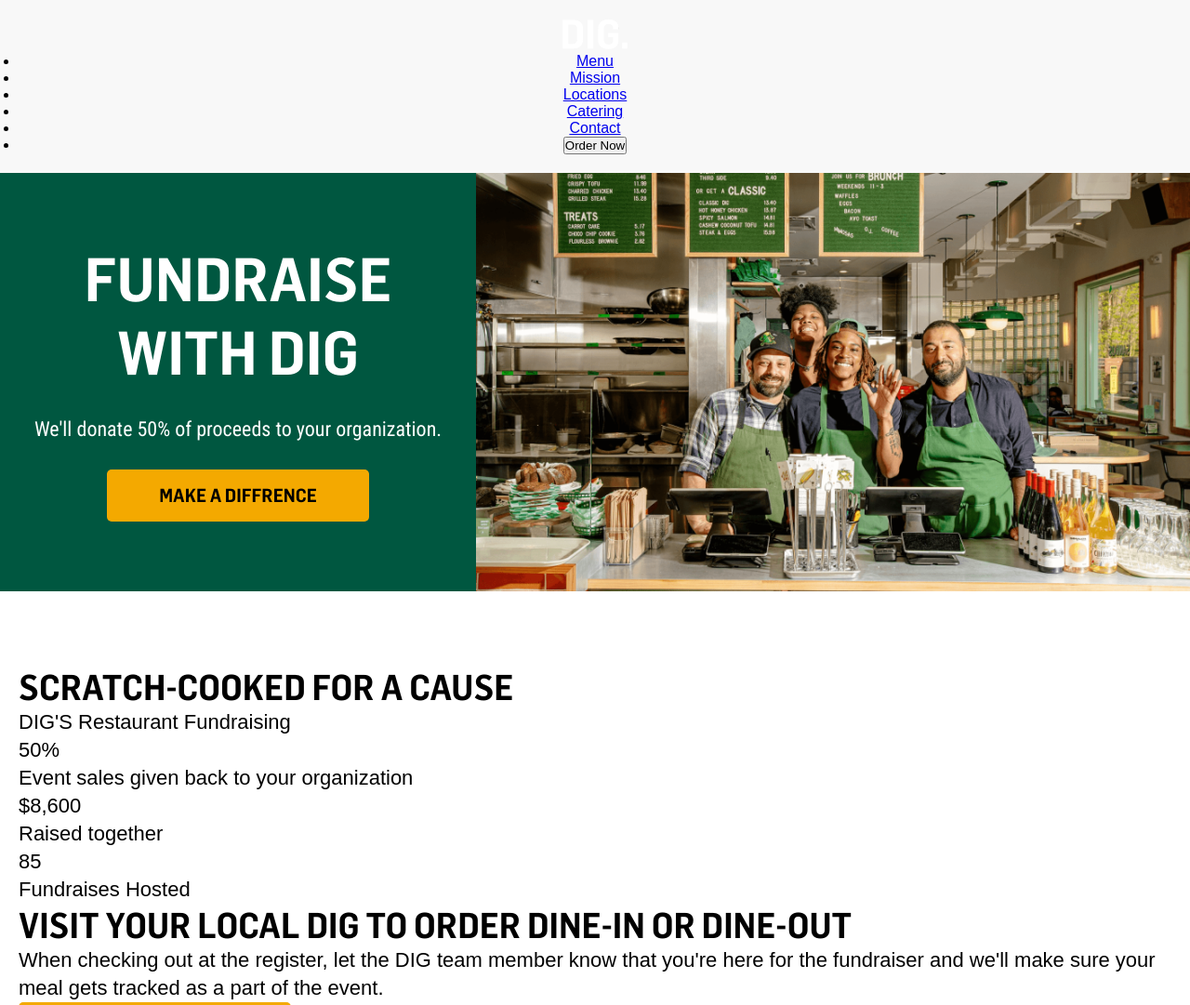
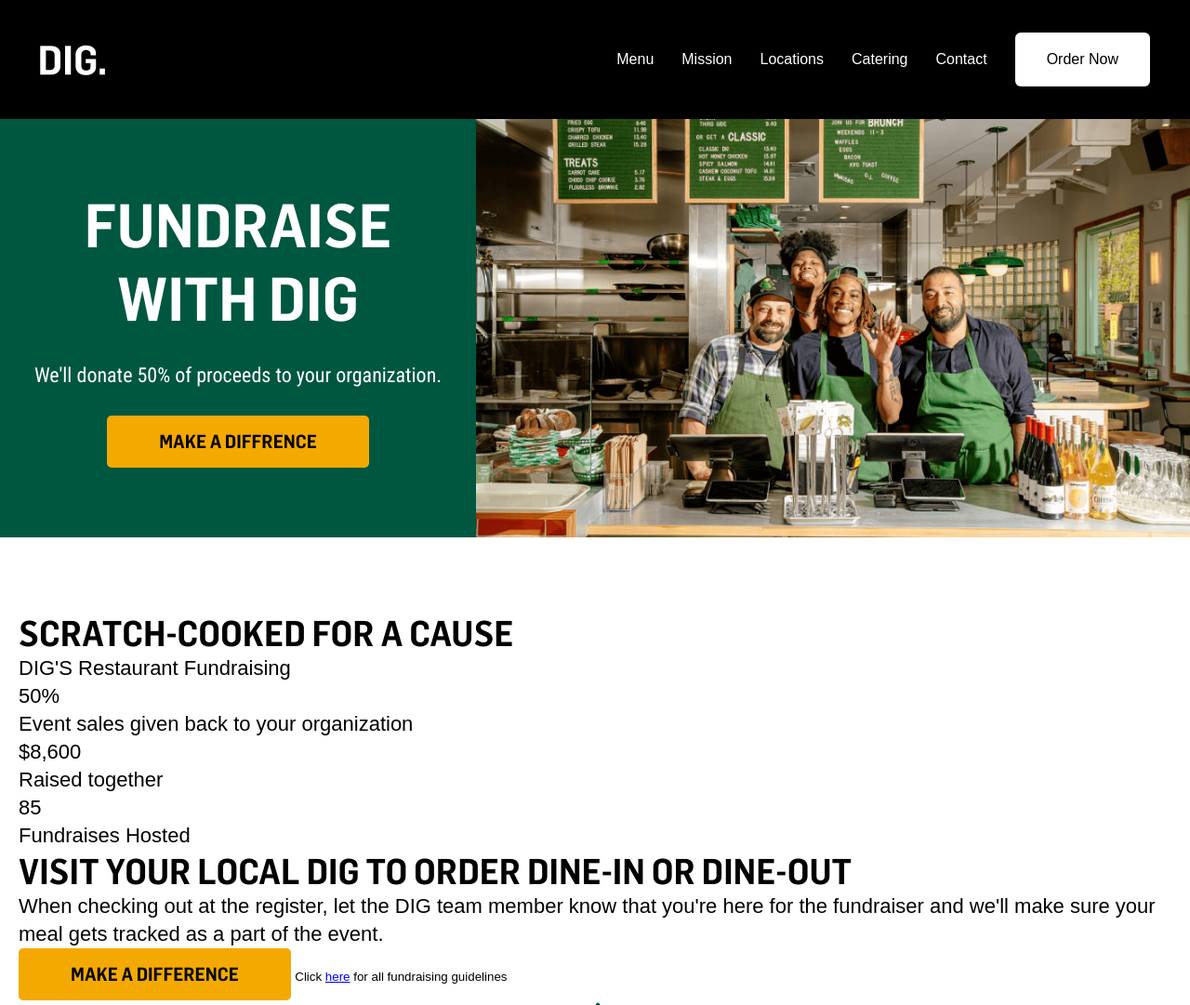
Before and after one commit to diegozencode/case-study-landing, a plain HTML site: page index.html in a window 1280 px wide. Shown: the top 1081 px of the page at 93% size. Drawn offline with Linux system fonts and the light colour scheme.

Commit message:
Add navigation

```diff
--- a/css/styles.css
+++ b/css/styles.css
@@ -115,9 +115,46 @@ button.btn-secondary:hover {
 
 /* --- Header --- */
 header {
-  background-color: #f8f8f8;
-  padding: 20px;
+  background-color: var(--color-black);
+  display: flex;
+  justify-content: space-between;
+  align-items: center;
+  padding: 35px 43px;
   text-align: center;
+  gap: 30px;
+}
+
+nav {
+  display: flex;
+  justify-content: space-between;
+  align-items: center;
+  gap: 30px;
+}
+
+nav ul {
+  display: flex;
+  justify-content: space-between;
+  align-items: center;
+  gap: 30px;
+  font-size: var(--font-size-16);
+  font-weight: var(--font-weight-400);
+  font-family: var(--font-family-flama-basic);
+}
+
+nav ul li a {
+  text-decoration: none;
+  color: var(--color-white);
+}
+
+.btn-nav {
+  background-color: var(--color-white);
+  color: var(--color-black);
+  padding: 20px 34px;
+  border: none;
+  border-radius: 6px;
+  cursor: pointer;
+  font-family: var(--font-family-flama-basic);
+  font-size: var(--font-size-16);
 }
 
 /* --- Main --- */
--- a/index.html
+++ b/index.html
@@ -28,8 +28,8 @@
           <li><a href="#">Locations</a></li>
           <li><a href="#">Catering</a></li>
           <li><a href="#">Contact</a></li>
-          <li><button>Order Now</button></li>
         </ul>
+        <button class="btn-nav">Order Now</button>
       </nav>
     </header>
     <!-- Main -->
```
